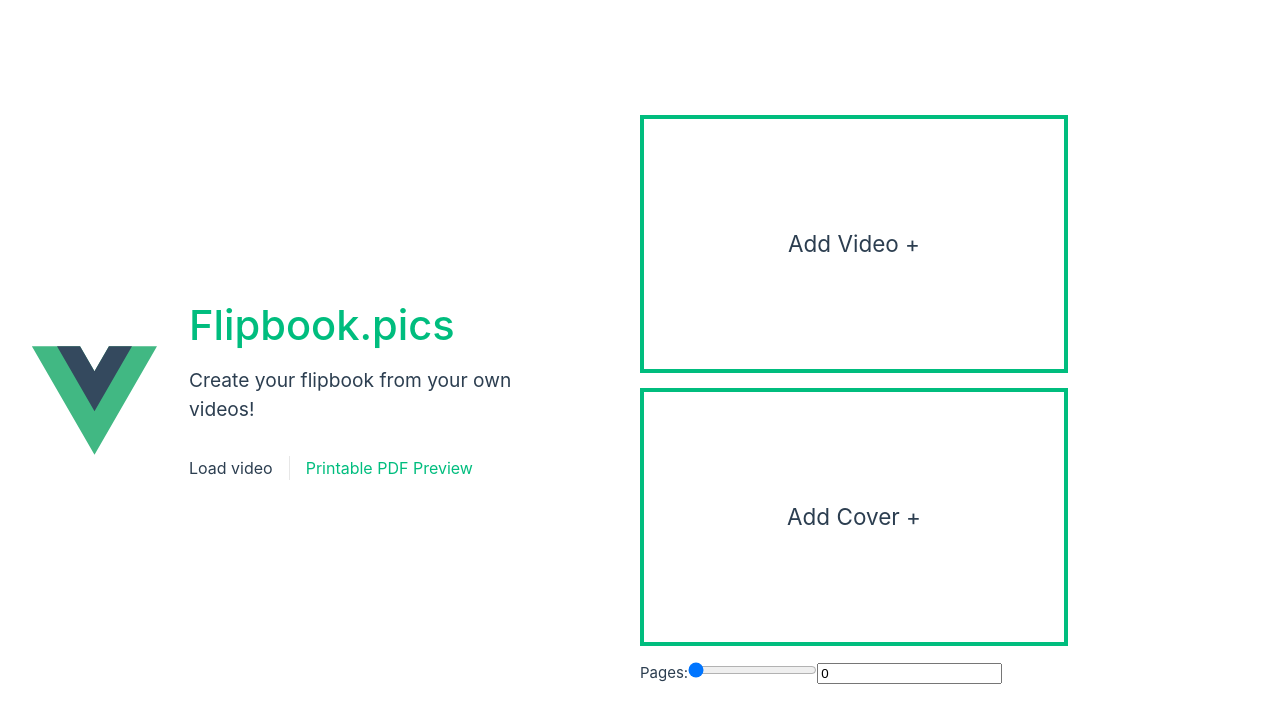
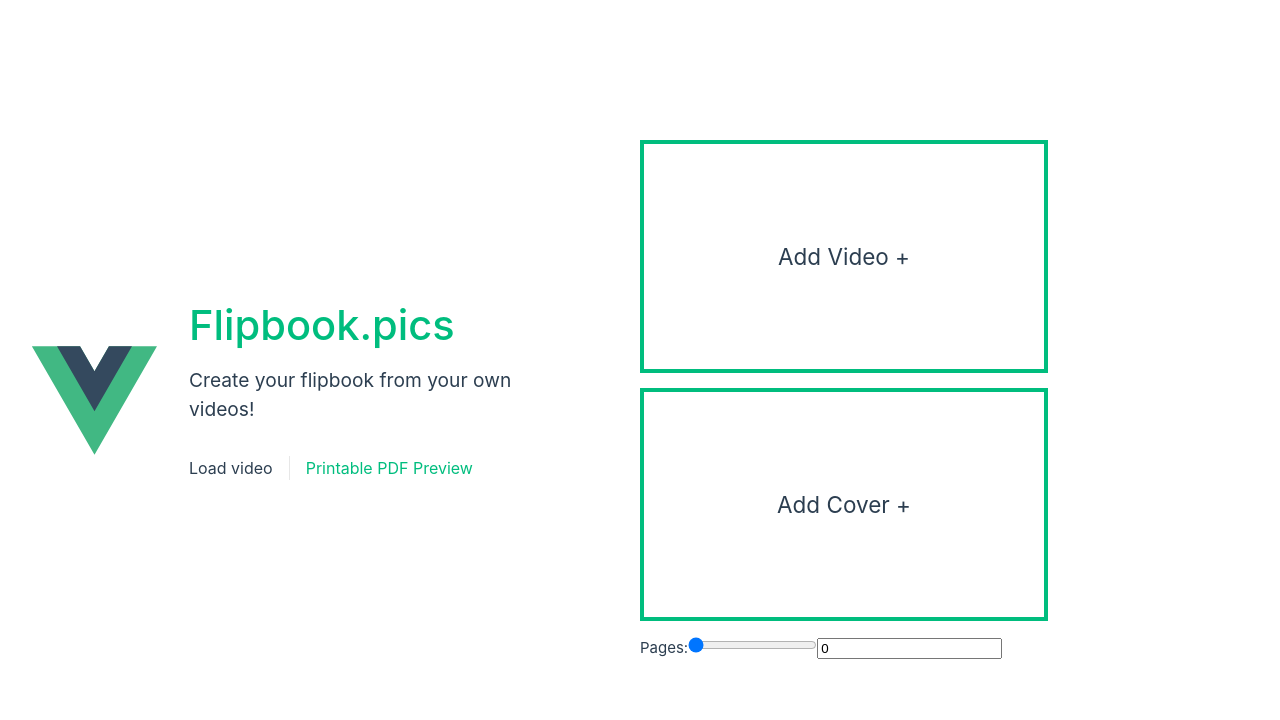
Before and after one commit to cnotv/flipbook.pics, a Vue app: page / in a window 1280 px wide. Shown: the top 720 px of the page. Built offline with nearby package versions, Linux system fonts and the light colour scheme.

Commit message:
Fix video loading issues

```diff
--- a/src/views/Loader.vue
+++ b/src/views/Loader.vue
@@ -31,15 +31,16 @@ const handleVideoUpload = (event) => {
 <template>
   <div>
     <section class="frame">
-      <div v-show="videoSrc">
-        <video class="video" controls>
+      <!-- loading video before the src causes error in the DOM -->
+      <div v-if="videoSrc">
+        <video class="video" autoplay muted>
           <source type="video/webm" :src="videoSrc" />
           <source type="video/mp4" :src="videoSrc" />
         </video>
         <button class="delete-button" @click="videoSrc = null">X</button>
       </div>
 
-      <div class="file" v-show="!videoSrc">
+      <div class="file" v-if="!videoSrc">
         <label class="file__label" for="video">
           <h2>Add Video +</h2>
         </label>
@@ -54,12 +55,12 @@ const handleVideoUpload = (event) => {
     </section>
 
     <section class="frame">
-      <div v-show="cover">
+      <div v-if="cover">
         <img class="cover" :src="cover" />
         <button class="delete-button" @click="cover = null">X</button>
       </div>
 
-      <div class="file" v-show="!cover">
+      <div class="file" v-if="!cover">
         <label class="file__label" for="cover">
           <h2>Add Cover +</h2>
         </label>
@@ -83,8 +84,9 @@ const handleVideoUpload = (event) => {
 
 <style>
 :root {
-  --frame-width: 420px;
-  --frame-height: 250px;
+  --video-ratio: 9 / 16;
+  --frame-width: 400px;
+  --frame-height: calc(var(--frame-width) * var(--video-ratio));
   --border-width: 4px;
   --bg-color: var(--main-color);
 }
```
